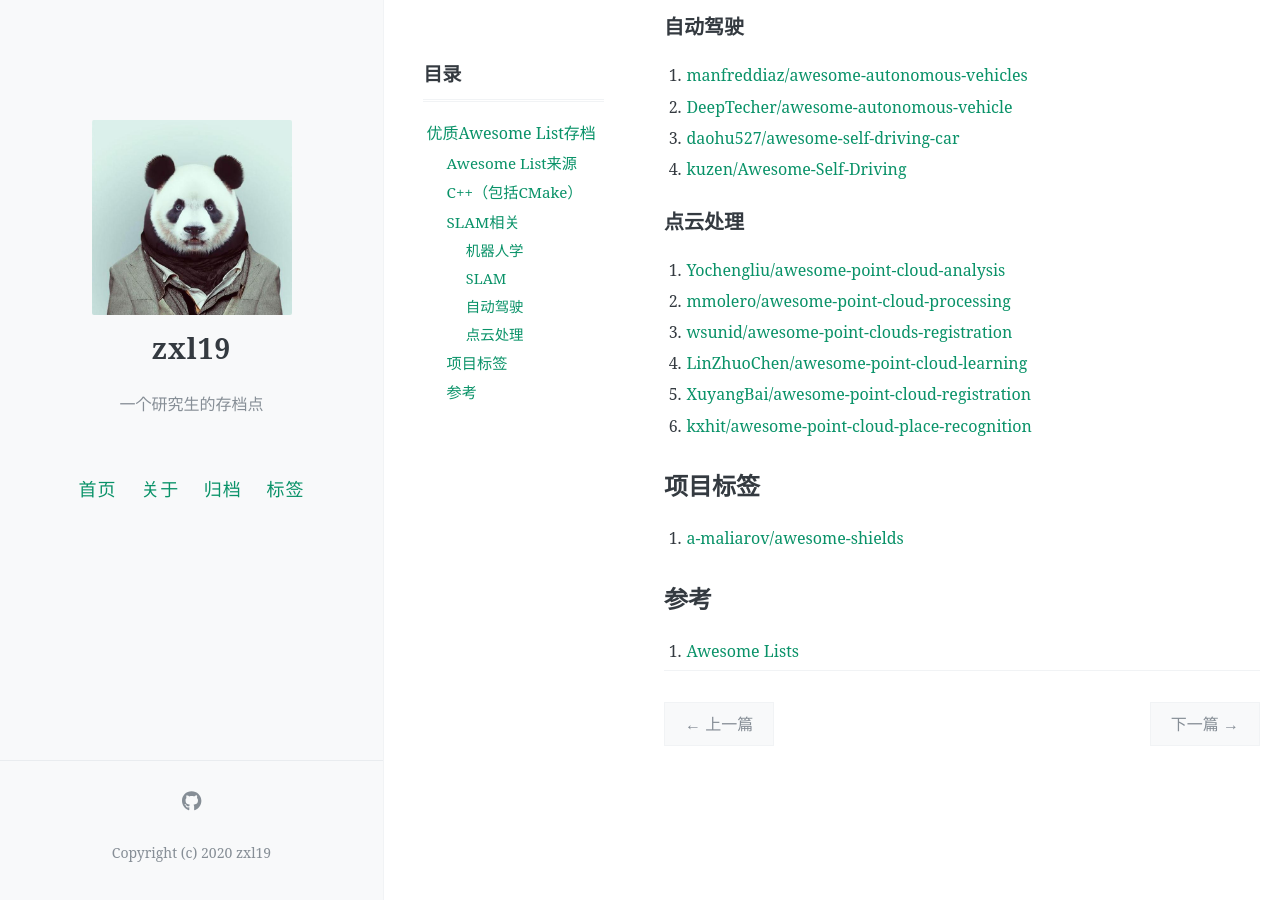
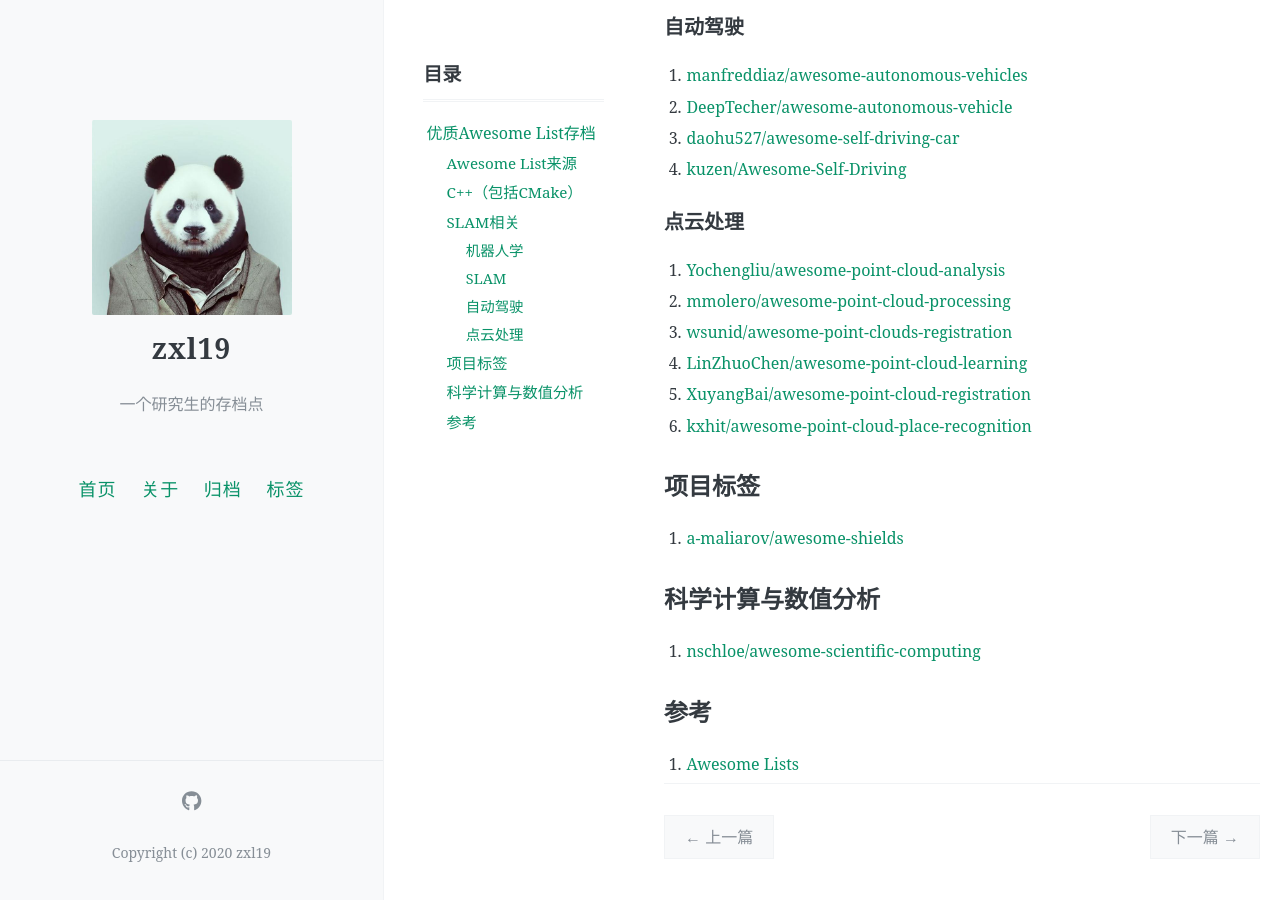
Before and after one commit to zxl19/zxl19.github.io, a Jekyll site: the page built from _posts/2021-05-31-awesome-list.md, in a window 1280 px wide and 900 px high, scrolled down 987 px. Built offline with Jekyll 4.4.1, drawn with Linux system fonts in a browser that asks for light colours; comment, search, counter and statistics services are not loaded.

Commit message:
Update 2021-05-31-awesome-list.md

```diff
--- a/_posts/2021-05-31-awesome-list.md
+++ b/_posts/2021-05-31-awesome-list.md
@@ -62,6 +62,10 @@ The main repository serves as a curated list of awesome lists.
 
 1. [a-maliarov/awesome-shields](https://github.com/a-maliarov/awesome-shields)
 
+## 科学计算与数值分析
+
+1. [nschloe/awesome-scientific-computing](https://github.com/nschloe/awesome-scientific-computing)
+
 ## 参考
 
 1. [Awesome Lists](https://github.com/topics/awesome)
```
